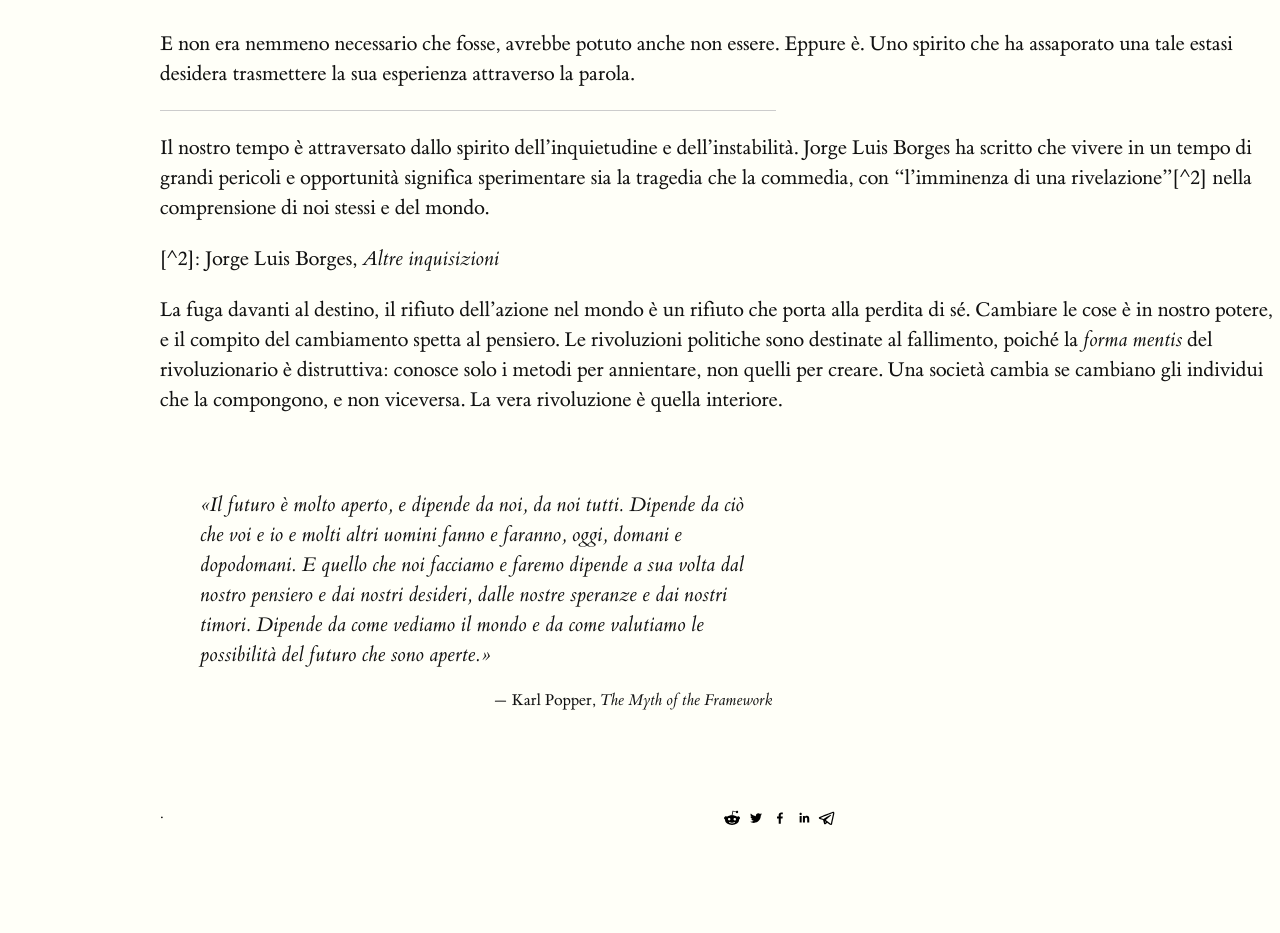
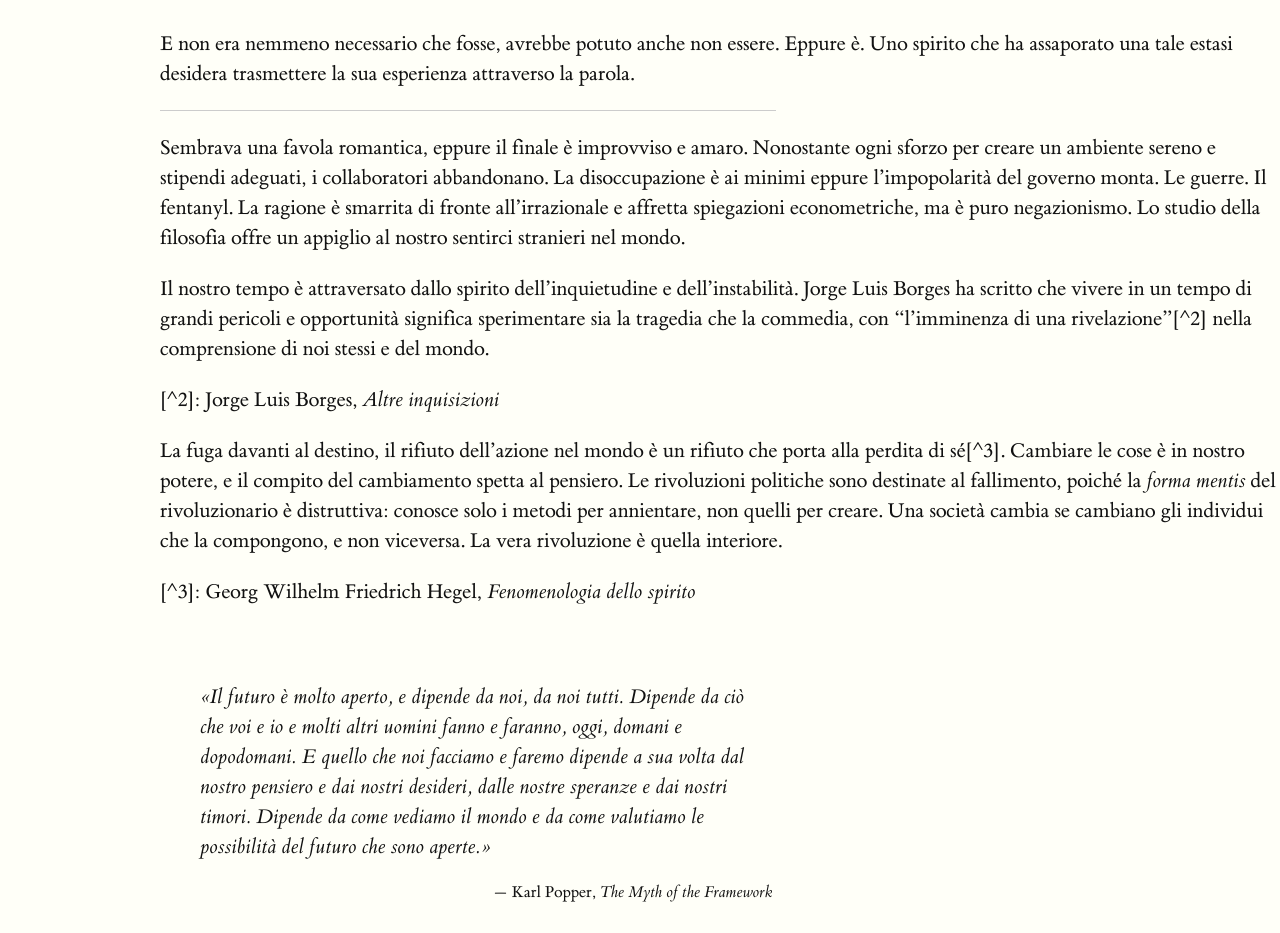
Before and after one commit to parry84/parry84.github.io, a Gatsby site: page /notes/preludio in a window 1280 px wide. Shown: the part 1480-2413 px from the top of the page. Built offline with nearby package versions, Linux system fonts and the light colour scheme; Gatsby itself is replaced by a stand-in of ours; a web font is replaced by a local one.

Commit message:
💬 update introductive note

```diff
--- a/src/notes/preludio.md
+++ b/src/notes/preludio.md
@@ -42,11 +42,15 @@ E non era nemmeno necessario che fosse, avrebbe potuto anche non essere. Eppure
 
 ---
 
+Sembrava una favola romantica, eppure il finale è improvviso e amaro. Nonostante ogni sforzo per creare un ambiente sereno e stipendi adeguati, i collaboratori abbandonano. La disoccupazione è ai minimi eppure l’impopolarità del governo monta. Le guerre. Il fentanyl. La ragione è smarrita di fronte all’irrazionale e affretta spiegazioni econometriche, ma è puro negazionismo. Lo studio della filosofia offre un appiglio al nostro sentirci stranieri nel mondo.
+
 Il nostro tempo è attraversato dallo spirito dell’inquietudine e dell’instabilità. Jorge Luis Borges ha scritto che vivere in un tempo di grandi pericoli e opportunità significa sperimentare sia la tragedia che la commedia, con “l’imminenza di una rivelazione”[^2] nella comprensione di noi stessi e del mondo.
 
 [^2]: Jorge Luis Borges, _Altre inquisizioni_
 
-La fuga davanti al destino, il rifiuto dell’azione nel mondo è un rifiuto che porta alla perdita di sé. Cambiare le cose è in nostro potere, e il compito del cambiamento spetta al pensiero. Le rivoluzioni politiche sono destinate al fallimento, poiché la _forma mentis_ del rivoluzionario è distruttiva: conosce solo i metodi per annientare, non quelli per creare. Una società cambia se cambiano gli individui che la compongono, e non viceversa. La vera rivoluzione è quella interiore.
+La fuga davanti al destino, il rifiuto dell’azione nel mondo è un rifiuto che porta alla perdita di sé[^3]. Cambiare le cose è in nostro potere, e il compito del cambiamento spetta al pensiero. Le rivoluzioni politiche sono destinate al fallimento, poiché la _forma mentis_ del rivoluzionario è distruttiva: conosce solo i metodi per annientare, non quelli per creare. Una società cambia se cambiano gli individui che la compongono, e non viceversa. La vera rivoluzione è quella interiore.
+
+[^3]: Georg Wilhelm Friedrich Hegel, _Fenomenologia dello spirito_
 
 <div class='epigraph'>
 
```
